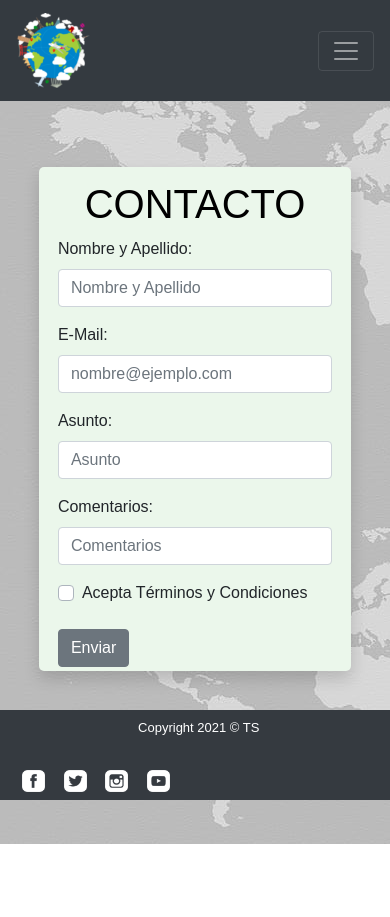
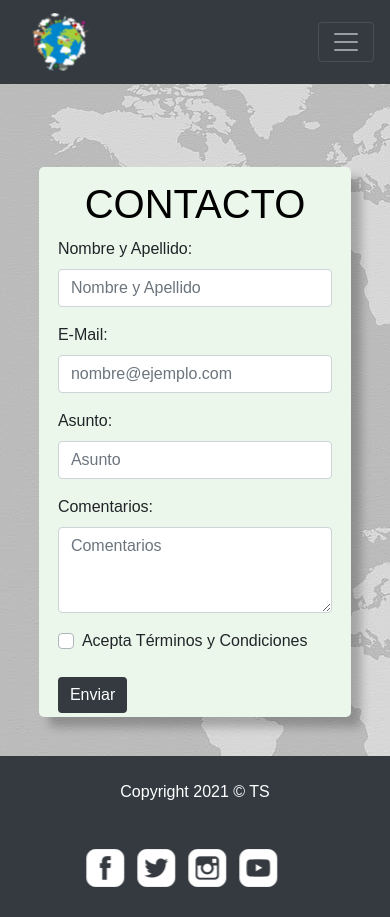
Before and after one commit to tatiana-soifer/viajando_ando, a website: page pages/contacto.html in a window 390 px wide. Before the commit the page ends 844 px from the top, so only its background shows below. Drawn offline with nearby package versions, Linux system fonts and the light colour scheme; a web font is replaced by a local one.

Commit message:
arregle el footer y la imagen de asia que estaba mal codeada

```diff
--- a/pages/contacto.html
+++ b/pages/contacto.html
@@ -20,17 +20,22 @@
 </head>
 
 
-<body>
+<!--HEADER-->
+<body id="body">
     <header>
     <div class="container-fluid">
             <div class="row">
                 <div class="menu__flex" id="menu">
-                        <!--MENU DE NAVEGACION-->
                     <nav class="navbar navbar-expand-lg text-uppercase navbar-dark bg-dark scrolling-navbar fixed-top">
-                            <!--LOGO-->
+                            <!--LOGO GRANDE-->
                         <a class="navbar-brand" href="../index.html">
                             <img src="../img/logo.png" alt="logo" class="logo">
                         </a>
+                            <!--LOGO CHICO-->
+                        <a class="navbar-brand" href="../index.html">
+                            <img src="../img/logo_a.png" alt="logo" class="logo_a">
+                        </a>
+                            <!--MENU DE NAVEGACION-->
                         <button class="navbar-toggler ml-auto" type="button" data-toggle="collapse" data-target="#navbarSupportedContent" aria-controls="navbarSupportedContent" aria-expanded="false" aria-label="Toggle navigation">
                             <span class="navbar-toggler-icon"></span>
                         </button>
@@ -67,7 +72,7 @@
 
 <section>
         <!--FORMULARIO DE CONTACTO-->
-    <form class="formulario shadow">
+    <form class="formulario" id="shadow">
         <h1 class="text-uppercase">Contacto</h1>
         <div class="container">
             <div class="form-group">
@@ -84,7 +89,7 @@
             </div>
             <div class="form-group">
                 <label for="formGroupExampleInput2">Comentarios:</label>
-                <input type="text" class="form-control" id="formGroupExampleInput2" placeholder="Comentarios">
+                <textarea class="form-control" id="exampleFormControlTextarea1" rows="3" placeholder="Comentarios"></textarea>
             </div>
             <div class="custom-control custom-checkbox">
                 <input type="checkbox" class="custom-control-input" id="customCheck1">
@@ -99,14 +104,14 @@
     </form>
 </section>
 
-<div class="container-fluid">
-    <!--REDES SOCIALES-->
+<!--FOOTER-->
 <footer>
-        <div class="row social">
-            <div class="col-12 col-md-7 social__copy">
+    <div class="grid__footer">
+        <div class="copy">
             <p>Copyright 2021 © TS</p>
         </div>
-            <div class="col-12 col-md-5 d-lg-flex ml-auto">
+        <!--REDES SOOCIALES-->
+        <div class="sociales">
             <a href="https://m.facebook.com/?locale2=es_LA" target="blank">
                 <img src="../img/facebook.png" alt="facebook" title="facebook"></a>
             <a href="https://mobile.twitter.com/home?lang=es" target="blank">
@@ -118,8 +123,8 @@
         </div>
     </div>
 </footer>
-</div>
 
+<!---JS--->
     <script src="https://code.jquery.com/jquery-3.5.1.slim.min.js" integrity="sha384-DfXdz2htPH0lsSSs5nCTpuj/zy4C+OGpamoFVy38MVBnE+IbbVYUew+OrCXaRkfj" crossorigin="anonymous"></script>
     <script src="https://cdn.jsdelivr.net/npm/popper.js@1.16.1/dist/umd/popper.min.js" integrity="sha384-9/reFTGAW83EW2RDu2S0VKaIzap3H66lZH81PoYlFhbGU+6BZp6G7niu735Sk7lN" crossorigin="anonymous"></script>
     <script src="https://stackpath.bootstrapcdn.com/bootstrap/4.5.2/js/bootstrap.min.js" integrity="sha384-B4gt1jrGC7Jh4AgTPSdUtOBvfO8shuf57BaghqFfPlYxofvL8/KUEfYiJOMMV+rV" crossorigin="anonymous"></script>
--- a/scss/_asia.scss
+++ b/scss/_asia.scss
@@ -15,18 +15,7 @@
 
 
 /*--RESPONSIVE--*/
-/*--Tablet--*/
-@media (min-width: 481px) and (max-width: 991px) {
-    .escritorio{
-        display: none;
-    }
-    img{
-        margin-top: 35%;
-        margin-left: 10%;
-    }
-}
-
-/*--Celular--*/
+/*--CELULAR--*/
 @media (min-width:240px) and (max-width:480px) {
     .celular{
         display: none;
@@ -38,12 +27,28 @@
     }
 }
 
+/*--TABLET--*/
+@media (min-width: 481px) and (max-width: 991px) {
+    .escritorio{
+        display: none;
+    }
+    .celular{
+        img{
+        margin-top: 35%;
+        margin-left: 10%;
+    }
+}
+}
+
 /*--ESCRITORIO--*/
 @media (min-width: 991px) {
     .escritorio{
         display: none;
     }
-    img{
-        margin-top: 8%;
+    .celular{
+        img{
+            margin-top: 10%;
+            margin-left: 35%;
+        }
     }
 }
--- a/scss/_contacto.scss
+++ b/scss/_contacto.scss
@@ -5,3 +5,7 @@
     border-radius: 5px;
     background-color: $verde_apps;
 }
+.btn{
+    background-color: $gris_nav;
+    border: $gris_nav;
+}
--- a/scss/_general.scss
+++ b/scss/_general.scss
@@ -8,7 +8,6 @@ body{
     font-family: 'Sansita', sans-serif;
     background-image: url("../img/mapamundi.jpg");
 }
-
 a{
     text-decoration: none;
 }
@@ -21,7 +20,7 @@ h1{
     margin: 3%;
 }
 #shadow{
-    box-shadow: 0 4px 10px 0 rgba(0, 0, 0, 0.2), 0 6px 25px 0 rgba(0, 0, 0, 0.19);
+    filter: drop-shadow(10px 10px 5px rgba(0, 0, 0, 0.24));
 }
 
 /*--HEADER--*/
@@ -43,68 +42,94 @@ header{
 .logo:hover{
     transform: scale(1.1);
 }
+.logo_a{
+    transition: transform .2s;
+}
+.logo_a:hover{
+    transform: scale(1.1);
+}
 
 /*--REDES SOCIALES--*/
-.social{
+.grid__footer{
+    display: grid;
+    grid-template-columns: 1fr 1fr;
+    grid-template-rows: 1fr;
+    grid-column-gap: 1rem;
     background-color: $gris_nav;
-    .social__copy{
-        padding: 2%;
-        p{
-            color: white;
-            margin-left: 2%;
+}
+.copy{
+    color: white;
+    margin-left: 10%;
+    margin-top: 4%;
+}
+.sociales{
+    justify-self: end;
+    margin-right: 10%;
+    margin-top: 2%;
+    margin-bottom: 2%;
+    img{
+        margin: 2%;
+        transform: translateX(-15%);
+        transition: 0.5s;
         }
+}
+.sociales img:hover {
+    transform: scale(1.1);
+}
+
+/*--RESPONSIVE--*/
+/*--CELULAR--*/
+@media (min-width:240px) and (max-width:480px) {
+    .logo{
+        display: none;
     }
-    img{
-        margin: 15%;
-        padding: 25%;
+    .grid__footer{
+        display: grid;
+        grid-template-columns: 1fr;
+        grid-template-rows: 1fr 1fr;
+    }
+    .copy{
+        justify-self: center;
+        margin: 0%;
+        padding: 4%;
+        padding-top: 6%;
+    }
+    .sociales{
+        justify-self: center;
+        margin-bottom: 2%;
+        margin-right: 0%;
+        width: 55%;
     }
 }
 
-
-/*--RESPONSIVE--*/
-/*--CELULAR--*/
-
-
 /*--TABLET--*/
 @media (min-width: 481px) and (max-width: 991px) {
-    .social{
-        img{
-            margin: 2%;
-            padding: 2%;
-            justify-content: center;
-        }
+        .logo_a{
+        display: none;
     }
-    .logo{
-        height: 90%;
-        width: 90%;
+    .grid__footer{
+        display: grid;
+        grid-template-columns: 1fr;
     }
-    .social__copy{
-        text-align: center;
+    .copy{
+        justify-self: center;
+        margin: 0%;
+        padding-top: 2%;
+    }
+    .sociales{
+        justify-self: center;
+        margin-bottom: 2%;
+        margin-right: 0%;
+        width: 22%;
     }
 }
 
-/*--CELULAR--*/
-@media (min-width:240px) and (max-width:480px) {
-    #body{
-        background-color: $gris;
+/*--ESCRITORIO--*/
+@media (min-width: 991px) {
+    .logo_a{
+        display: none;
     }
-    .logo{
-        height: 50%;
-        width: 75%;
-    }
-    .social{
-        img{
-            margin: 1%;
-            padding: 1%;
-            height: 30px;
-            width: 30px;
-            justify-content: center;
-        }
-    }
-    .social__copy{
-        text-align: center;
-        p{
-            font-size: small;
-        }
+    .sociales{
+        width: 35%;
     }
 }
--- a/scss/_index.scss
+++ b/scss/_index.scss
@@ -23,7 +23,6 @@
         padding: 0%;
         border: none;
     }
-
 }
 /*--ARTICULO APPS--*/
 .grid_apps{
@@ -37,6 +36,7 @@
     grid-auto-flow: column;
     background-color: $gris;
     margin: 5%;
+    padding: 1%;
     padding-bottom: 1%;
     h3{
         text-align: center;
```
Also changed, not shown: index.html (+14 -10 lines), pages/africa.html (+14 -9 lines), pages/america del norte.html (+14 -9 lines), pages/america del sur.html (+15 -10 lines), pages/asia.html (+15 -9 lines), pages/europa.html (+14 -9 lines), css/main.css, img/logo_a.png (added), img/turquia_a.png (added), 1 other file. Lines whose indentation alone changed are shown as unchanged.
